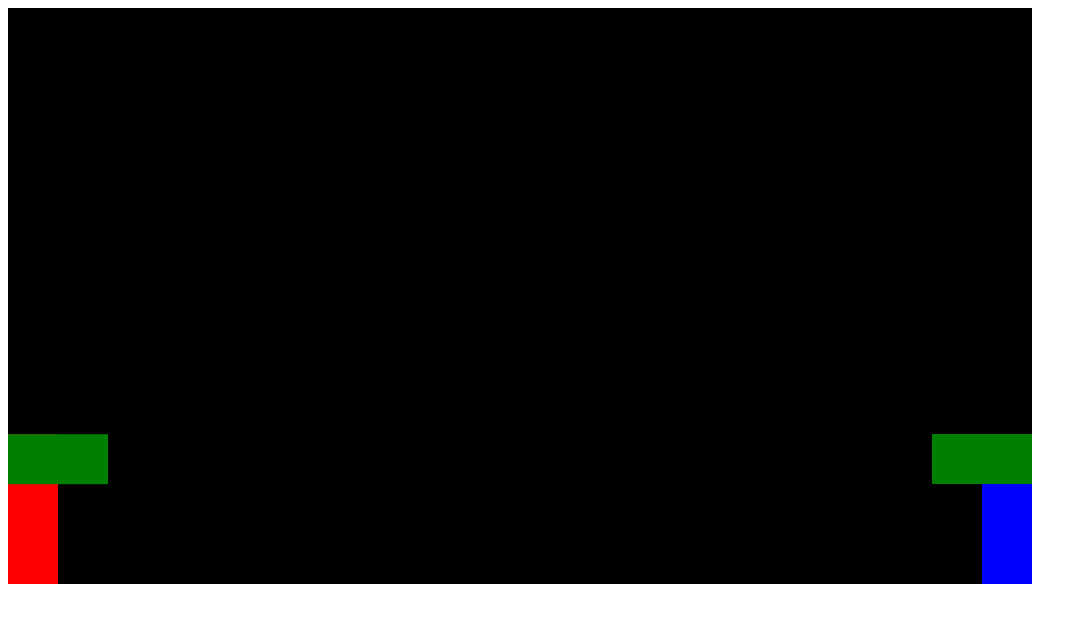
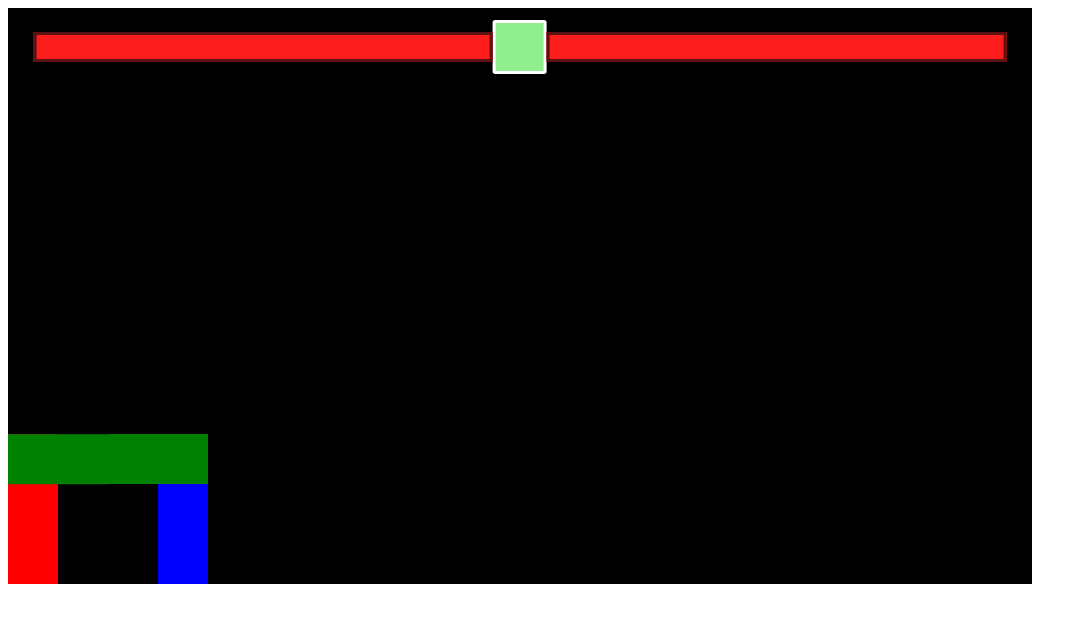
Before and after one commit to PavelChapler/Fighting-game, a plain HTML site: page app/index.html in a window 1280 px wide. Shown: the whole page, without its empty margins (0-1087 px from the left). Drawn offline with Linux system fonts and the light colour scheme.

Commit message:
divide into modules and add player healthbars

```diff
--- /dev/null
+++ b/app/components/classes.js
@@ -0,0 +1,58 @@
+import {ctx, gravity, canvas} from "./variables.js"
+
+class Sprite {
+    constructor({position, speed, direction, color = 'red'}) {
+        this.position = position;
+        this.speed = speed;
+        this.height = 150;
+        this.width = 50;
+        this.color = color;
+        this.lastkey;
+        this.attackBox = {
+            position: {
+                y: this.position.y,
+                x: this.position.x
+            },
+            direction,
+            height: 50,
+            width: 100,
+
+        }
+        this.isAttacking = false;
+        this.health = 100
+    }
+
+    draw() {
+        ctx.fillStyle = this.color
+        ctx.fillRect(this.position.x, this.position.y, this.width, this.height)
+        //draw attackBox
+        // if (this.isAttacking) {
+        ctx.fillStyle = 'green'
+        ctx.fillRect(this.attackBox.position.x, this.attackBox.position.y, this.attackBox.width, this.attackBox.height)
+        // }
+    }
+
+    update() {
+        this.draw()
+        this.position.y += this.speed.y
+        this.position.x += this.speed.x
+
+        //for postiton attackBox
+        this.attackBox.position.y = this.position.y
+        this.attackBox.position.x = this.position.x + this.attackBox.direction.x
+
+        //for gravity
+        if (this.position.y + this.height + this.speed.y >= canvas.height) {
+            this.speed.y = 0
+        } else this.speed.y += gravity //увеличиваем скорость со временем
+    }
+
+    attackOn() {
+        //прописать здесь функцию рассчитывающую разный урон в зависимости от попадания
+        this.isAttacking = true
+        setTimeout(() => this.isAttacking = false, 200)
+    }
+
+}
+
+export default Sprite
--- /dev/null
+++ b/app/components/functions.js
@@ -0,0 +1,9 @@
+function attack (hero, enemy) {
+    return (hero.attackBox.position.x + hero.attackBox.width >= enemy.position.x &&
+        hero.attackBox.position.x <= enemy.position.x + enemy.width &&
+        hero.attackBox.position.y + hero.attackBox.height >= enemy.position.y &&
+        hero.attackBox.position.y <= enemy.position.y + enemy.height &&
+        hero.isAttacking)
+}
+
+export default attack
--- /dev/null
+++ b/app/components/variables.js
@@ -0,0 +1,66 @@
+import Sprite from "./classes.js";
+
+const canvas = document.querySelector('canvas')
+const ctx = canvas.getContext('2d')
+const gravity = 0.3
+const health1 = document.getElementById('health1')
+const health2 = document.getElementById('health2')
+
+canvas.width = 1024
+canvas.height = 576
+
+ctx.fillRect(0, 0, canvas.width, canvas.height)
+
+const player1 = new Sprite({
+    position: {
+        x: 0,
+        y: 0
+    },
+    speed: {
+        x: 0,
+        y: 10
+    },
+    direction: {
+        x: 0,
+        y: 0
+    }
+})
+
+const player2 = new Sprite({
+    position: {
+        x: 150,
+        y: 0
+    },
+    speed: {
+        x: 0,
+        y: 5
+    },
+    direction: {
+        x: -50,
+        y: 0
+    },
+    color: 'blue'
+})
+
+const keys = {
+    a: {
+        pressed: false
+    },
+    d: {
+        pressed: false
+    },
+    w: {
+        pressed: false
+    },
+    ArrowLeft: {
+        pressed: false
+    },
+    ArrowRight: {
+        pressed: false
+    },
+    ArrowUp: {
+        pressed: false
+    }
+}
+
+export { canvas, ctx, gravity, player1, player2, keys, health1, health2 }
--- a/app/index.html
+++ b/app/index.html
@@ -1,5 +1,23 @@
-<canvas>
-    please, update your browser for displays game
-</canvas>
+<head>
+    <link rel="stylesheet" href="./style.css">
+</head>
+<div>
+    <div class="container">
+        <div class="wrapper">
+            <div class="player1_wrapper">
+                <div class="player1" id="health1"></div>
+                <div class="player1_bg"></div>
+            </div>
+            <div class="timer"></div>
+            <div class="player2_wrapper">
+                <div class="player2" id="health2"></div>
+                <div class="player2_bg"></div>
+            </div>
+        </div>
+        <canvas>
+            please, update your browser for displays game
+        </canvas>
+    </div>
+</div>
 
-<script src="main.js"></script>
+<script type="module" src="main.js"></script>
--- a/app/main.js
+++ b/app/main.js
@@ -1,125 +1,5 @@
-const canvas = document.querySelector('canvas')
-const ctx = canvas.getContext('2d')
-const gravity = 0.3
-
-canvas.width = 1024
-canvas.height = 576
-
-ctx.fillRect(0, 0, canvas.width, canvas.height)
-
-class Sprite {
-    constructor({position, speed, direction, color = 'red'}) {
-        this.position = position;
-        this.speed = speed;
-        this.height = 150;
-        this.width = 50;
-        this.color = color;
-        this.lastkey;
-        this.attackBox = {
-            position: {
-                y: this.position.y,
-                x: this.position.x
-            },
-            direction,
-            height: 50,
-            width: 100,
-
-        }
-        this.isAttacking = false;
-    }
-
-    draw() {
-        ctx.fillStyle = this.color
-        ctx.fillRect(this.position.x, this.position.y, this.width, this.height)
-        //draw attackBox
-        // if (this.isAttacking) {
-            ctx.fillStyle = 'green'
-            ctx.fillRect(this.attackBox.position.x, this.attackBox.position.y, this.attackBox.width, this.attackBox.height)
-        // }
-    }
-
-    update() {
-        this.draw()
-        this.position.y += this.speed.y
-        this.position.x += this.speed.x
-
-        //for postiton attackBox
-        this.attackBox.position.y = this.position.y
-        this.attackBox.position.x = this.position.x + this.attackBox.direction.x
-
-        //for gravity
-        if (this.position.y + this.height + this.speed.y >= canvas.height) {
-            this.speed.y = 0
-        } else this.speed.y += gravity //увеличиваем скорость со временем
-    }
-
-    attackOn() {
-        //прописать здесь функцию рассчитывающую разный урон в зависимости от попадания
-        this.isAttacking = true
-        setTimeout(() => this.isAttacking = false, 200)
-    }
-
-}
-
-const player1 = new Sprite({
-    position: {
-        x: 0,
-        y: 0
-    },
-    speed: {
-        x: 0,
-        y: 10
-    },
-    direction: {
-        x: 0,
-        y: 0
-    }
-})
-
-const player2 = new Sprite({
-    position: {
-        x: canvas.width - 50,
-        y: 0
-    },
-    speed: {
-        x: 0,
-        y: 5
-    },
-    direction: {
-        x: -50,
-        y: 0
-    },
-    color: 'blue'
-})
-
-const keys = {
-    a: {
-        pressed: false
-    },
-    d: {
-        pressed: false
-    },
-    w: {
-        pressed: false
-    },
-    ArrowLeft: {
-        pressed: false
-    },
-    ArrowRight: {
-        pressed: false
-    },
-    ArrowUp: {
-        pressed: false
-    }
-}
-
-function attack (hero, enemy) {
-    return (hero.attackBox.position.x + hero.attackBox.width >= enemy.position.x &&
-        hero.attackBox.position.x <= enemy.position.x + enemy.width &&
-        hero.attackBox.position.y + hero.attackBox.height >= enemy.position.y &&
-        hero.attackBox.position.y <= enemy.position.y + enemy.height &&
-        hero.isAttacking)
-}
+import { canvas, ctx, gravity, player1, player2, keys, health1, health2 } from "./components/variables.js"
+import attack from "./components/functions.js"
 
 function animate () {
     window.requestAnimationFrame(animate)
@@ -128,7 +8,7 @@ function animate () {
     player1.update()
     player2.update()
 
-    //player movement
+    //player1 movement
     if (keys.d.pressed && player1.lastkey === 'd') {
         player1.speed.x = 5
     } else if (keys.a.pressed && player1.lastkey === 'a') {
@@ -147,21 +27,17 @@ function animate () {
         player1.attackBox.position.x = player1.position.x -50
         player2.attackBox.position.x = player2.position.x
     }
+
     //player attatck
     if (attack(player1, player2) && player1.isAttacking) {
-        console.log('damage hero')
+        health2.style.width = `${player2.health--}%`
     }
     if (attack(player2, player1) && player2.isAttacking) {
-        console.log('damage enemy')
+        health1.style.width = `${player1gi.health--}%`
     }
-
-
-
 
 }
 animate()
-
-
 
 
 window.addEventListener('keydown', function (e) {
@@ -197,8 +73,8 @@ window.addEventListener('keydown', function (e) {
             player2.attackOn()
             break
     }
+})
 
-})
 window.addEventListener('keyup', function (e) {
     switch(e.key) {
         case 'd':
--- /dev/null
+++ b/app/style.css
@@ -0,0 +1,80 @@
+* {
+    box-sizing: border-box;
+}
+
+.container {
+    width: 1024px;
+    position: relative;
+    box-sizing: border-box
+}
+
+.wrapper {
+    display: flex;
+    align-items: center;
+    margin: 0 auto;
+    position: absolute;
+    left: 50%;
+    top: 2%;
+    transform: translateX(-50%);
+    width: 95%
+}
+
+.player1_wrapper {
+    width: 100%;
+    height: 30px;
+    flex: 0.5 1;
+    position: relative;
+}
+
+.player1_wrapper .player1 {
+    background: #ff0000;
+    height: 30px;
+    width: 100%;
+    flex: 0.5 1;
+    position: absolute;
+    right: 0;
+}
+
+.player1_wrapper .player1_bg {
+    background: rgba(252, 63, 63, 0.46);
+    border: 3px solid #5b1212;
+    height: 30px;
+    width: 100%;
+    flex: 0.5 1;
+    position: absolute;
+    right: 0;
+}
+
+.player2_wrapper {
+    width: 100%;
+    height: 30px;
+    flex: 0.5 1;
+    position: relative;
+}
+
+.player2_wrapper .player2 {
+    background: #ff0000;
+    height: 30px;
+    width: 100%;
+    flex: 0.5 1;
+    position: absolute;
+    left: 0;
+}
+
+.player2_wrapper .player2_bg {
+    background: rgba(252, 63, 63, 0.46);
+    border: 3px solid #5b1212;
+    height: 30px;
+    width: 100%;
+    flex: 0.5 1;
+    position: absolute;
+    right: 0;
+}
+
+.timer {
+    background: lightgreen;
+    border: 3px solid #ffffff;
+    border-radius: 5%;
+    height: 54px;
+    width: 54px
+}
```
